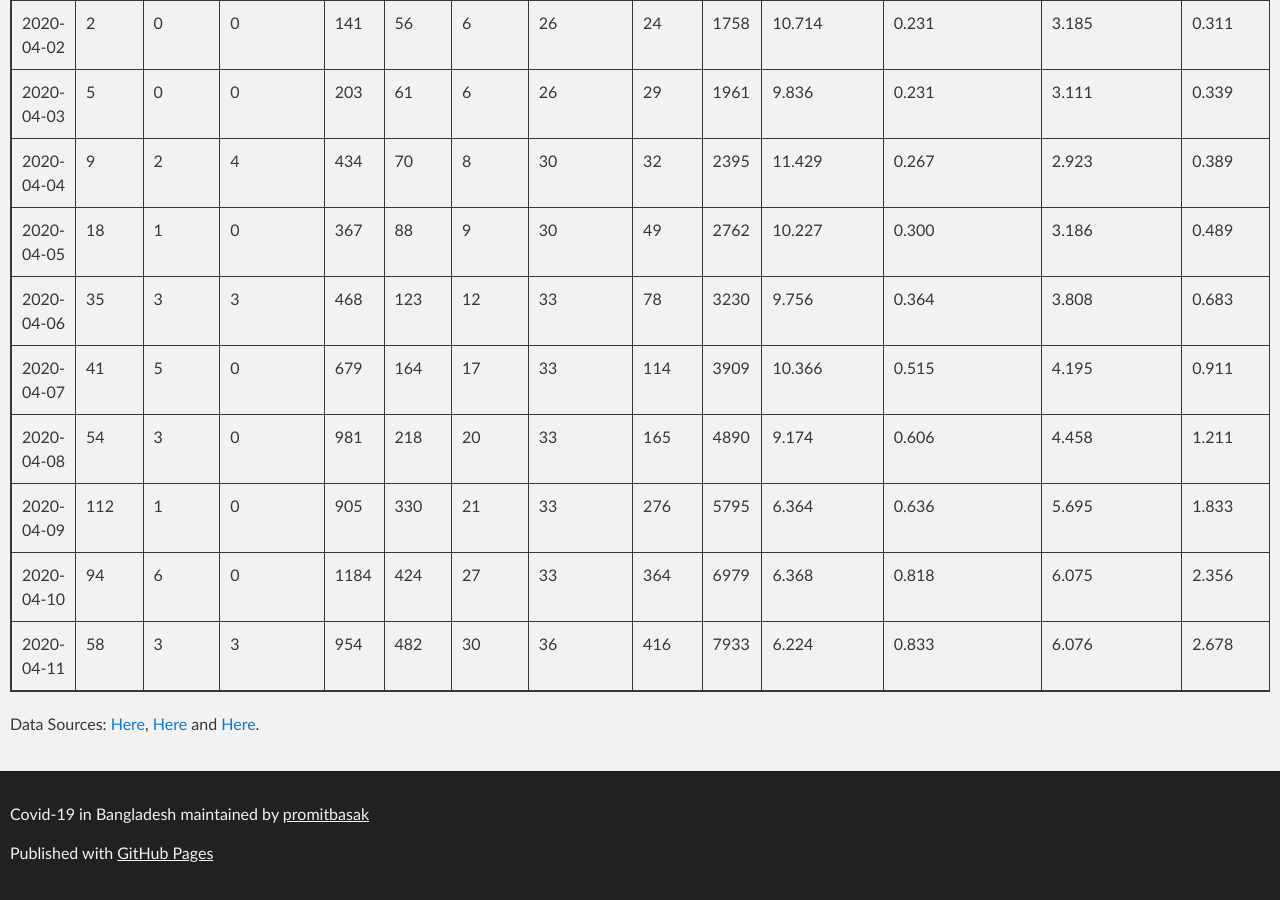
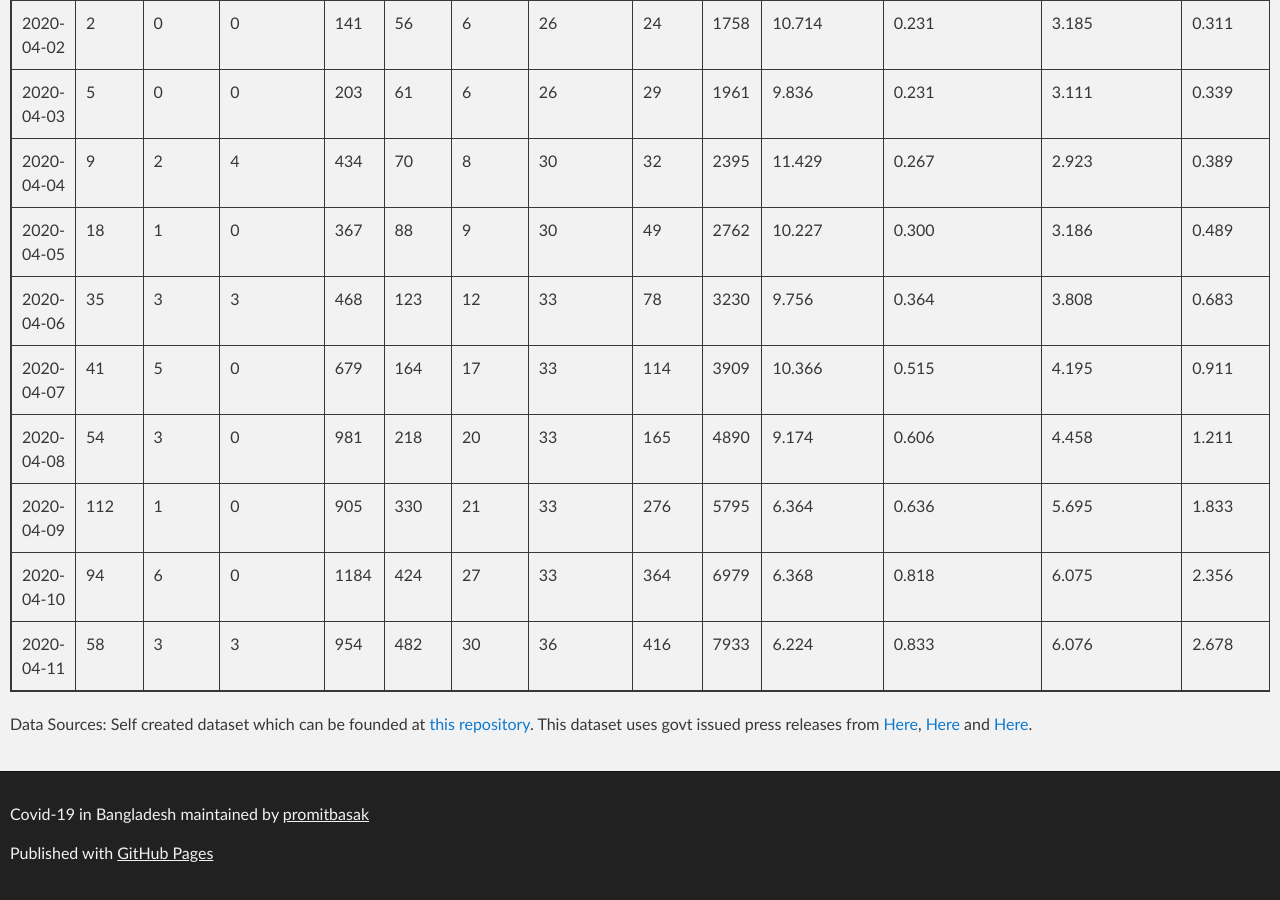
Before and after one commit to promitbasak/covid19bd, a Jekyll site: the page index.html, which Jekyll copies as it is, in a window 1280 px wide and 900 px high, scrolled down 3407 px. Built offline with Jekyll 4.4.1, drawn with Linux system fonts in a browser that asks for light colours.

Commit message:
Update index.html

```diff
--- a/index.html
+++ b/index.html
@@ -714,7 +714,7 @@
   </tbody>
 </table>
         <p></p>
-        <p> Data Sources: <a href="https://corona.gov.bd/press-release">Here</a>, <a href="https://iedcr.gov.bd/">Here</a> and <a href="https://iedcr.gov.bd/website/index.php/component/content/article/11-others/227-pressrelease">Here</a>.</p>
+        <p> Data Sources: Self created dataset which can be founded at <a href="https://github.com/promitbasak/Covid-19_bd_extended">this repository</a>. This dataset uses govt issued press releases from <a href="https://corona.gov.bd/press-release">Here</a>, <a href="https://iedcr.gov.bd/">Here</a> and <a href="https://iedcr.gov.bd/website/index.php/component/content/article/11-others/227-pressrelease">Here</a>.</p>
 
       </section>
     </div>
```
